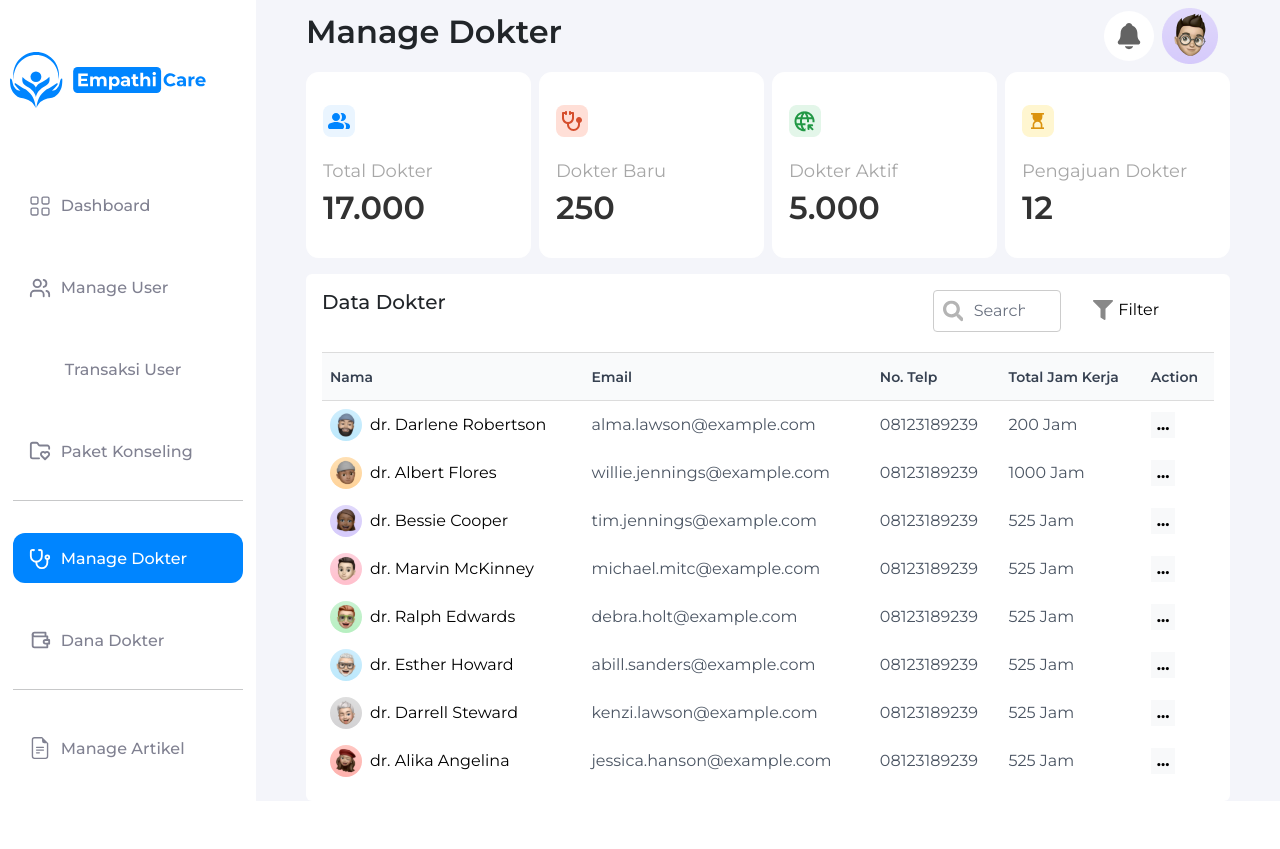
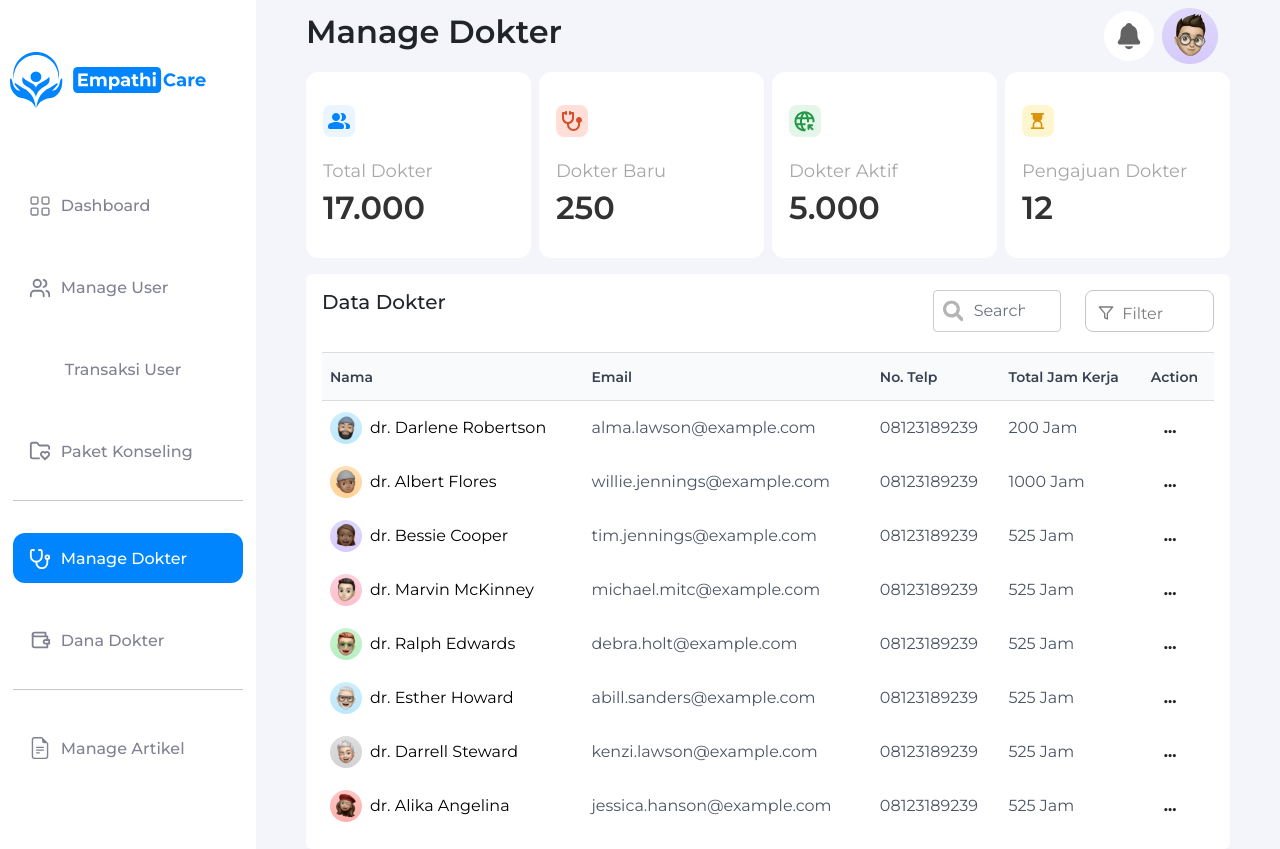
Before and after one commit to Capstone-Mental-Health-Care-Group-6/frontent-dekstop-admin, a React (Vite) app: page /admin-manage-dokter in a window 1280 px wide. Before the commit the page ends 801 px from the top, so only its background shows below. Built offline with nearby package versions, Linux system fonts and the light colour scheme; some icons are missing.

Commit message:
update manage dokter

```diff
--- a/src/components/DataDokter/dataDokter.js
+++ b/src/components/DataDokter/dataDokter.js
@@ -20,9 +20,12 @@ export const dataDokter = [
     action: "...",
     job: "Psikologi Klinis",
     nik: "364723648632647",
-    gender:"Perempuan",
-    birth:"31 Desember 2023",
-    hometown: "Surabaya"
+    gender: "Perempuan",
+    birth: "31 Desember 2023",
+    hometown: "Surabaya",
+    university: "Universitas Indonesia",
+    departement: "S1 - Psikologi",
+    period: "2020-2024",
   },
   {
     id: 2,
@@ -34,9 +37,12 @@ export const dataDokter = [
     action: "...",
     job: "Psikologi Klinis",
     nik: "274763287647326",
-    gender:"Laki-laki",
-    birth:"31 Desember 2023",
-    hometown: "Surabaya"
+    gender: "Laki-laki",
+    birth: "31 Desember 2023",
+    hometown: "Surabaya",
+    university: "Universitas Indonesia",
+    departement: "S1 - Psikologi",
+    period: "2020-2024",
   },
   {
     id: 3,
@@ -48,9 +54,12 @@ export const dataDokter = [
     action: "...",
     job: "Psikologi Klinis",
     nik: "3479382798372499",
-    gender:"Wanita",
-    birth:"31 Desember 2023",
-    hometown: "Surabaya"
+    gender: "Wanita",
+    birth: "31 Desember 2023",
+    hometown: "Surabaya",
+    university: "Universitas Indonesia",
+    departement: "S1 - Psikologi",
+    period: "2020-2024",
   },
   {
     id: 4,
@@ -62,10 +71,12 @@ export const dataDokter = [
     action: "...",
     job: "Psikologi Klinis",
     nik: "394763274893274",
-    gender:"Laki-laki",
-    birth:"31 Desember 2023",
-    hometown: "Surabaya"
-
+    gender: "Laki-laki",
+    birth: "31 Desember 2023",
+    hometown: "Surabaya",
+    university: "Universitas Indonesia",
+    departement: "S1 - Psikologi",
+    period: "2020-2024",
   },
   {
     id: 5,
@@ -77,9 +88,12 @@ export const dataDokter = [
     action: "...",
     job: "Psikologi Klinis",
     nik: "847587236497334",
-    gender:"Laki-laki",
-    birth:"31 Desember 2023",
-    hometown: "Surabaya"
+    gender: "Laki-laki",
+    birth: "31 Desember 2023",
+    hometown: "Surabaya",
+    university: "Universitas Indonesia",
+    departement: "S1 - Psikologi",
+    period: "2020-2024",
   },
   {
     id: 6,
@@ -91,9 +105,12 @@ export const dataDokter = [
     action: "...",
     job: "Psikologi Klinis",
     nik: "374589237489732",
-    gender:"Laki-laki",
-    birth:"31 Desember 2023",
-    hometown: "Surabaya"
+    gender: "Laki-laki",
+    birth: "31 Desember 2023",
+    hometown: "Surabaya",
+    university: "Universitas Indonesia",
+    departement: "S1 - Psikologi",
+    period: "2020-2024",
   },
   {
     id: 7,
@@ -105,9 +122,12 @@ export const dataDokter = [
     action: "...",
     job: "Psikologi Klinis",
     nik: "754832768773298",
-    gender:"Laki-laki",
-    birth:"31 Desember 2023",
-    hometown: "Surabaya"
+    gender: "Laki-laki",
+    birth: "31 Desember 2023",
+    hometown: "Surabaya",
+    university: "Universitas Indonesia",
+    departement: "S1 - Psikologi",
+    period: "2020-2024",
   },
   {
     id: 8,
@@ -119,9 +139,12 @@ export const dataDokter = [
     action: "...",
     job: "Psikologi Klinis",
     nik: "384932840982394",
-    gender:"Perempuan",
-    birth:"31 Desember 2023",
-    hometown: "Surabaya"
+    gender: "Perempuan",
+    birth: "31 Desember 2023",
+    hometown: "Surabaya",
+    university: "Universitas Indonesia",
+    departement: "S1 - Psikologi",
+    period: "2020-2024",
   },
 ];
 
--- a/src/components/Fragments/dokterTable/DokterTable.jsx
+++ b/src/components/Fragments/dokterTable/DokterTable.jsx
@@ -5,7 +5,7 @@ import { Dialog } from "primereact/dialog";
 import "./DokterTable.style.css";
 import { NonAktifkanAkun, DetailAkun } from "../../../../image";
 import { Link, useNavigate } from "react-router-dom";
-import { dataDokter } from "../../../components/DataDokter/dataDokter";
+import { dataDokter } from "../../DataDokter/dataDokter";
 
 const DokterTable = ({ data, id }) => {
   const dokter = dataDokter.find((dokter) => dokter.id === parseInt(id));
@@ -67,6 +67,20 @@ const DokterTable = ({ data, id }) => {
     setShowConfirmation(false);
   };
 
+  const actionItems = [
+    { icon: DetailAkun, label: "Lihat detail akun", action: "view" },
+    { icon: NonAktifkanAkun, label: "Non aktifkan akun", action: "deactivate" },
+  ];
+
+  // const filteredData = data.filter((user) => {
+  //   return (
+  //     user.userName.toLowerCase().includes(searchValue.toLowerCase()) ||
+  //     user.email.toLowerCase().includes(searchValue.toLowerCase()) ||
+  //     user.telephone.toLowerCase().includes(searchValue.toLowerCase()) ||
+  //     user.statusAkun.toLowerCase().includes(searchValue.toLowerCase())
+  //   );
+  // });
+
   const dialogFooter = (
     <div className="dialog-footer">
       <button
@@ -91,6 +105,7 @@ const DokterTable = ({ data, id }) => {
     <div className="p-mt-4">
       <DataTable
         value={data}
+        // value={filteredData}
         className="p-datatable-sm"
         rowClassName="table-row-height"
         onSelect={navigation("/")}
@@ -116,7 +131,7 @@ const DokterTable = ({ data, id }) => {
           headerClassName="table-header-border"
         />
 
-        <Column
+        {/* <Column
           body={(rowData) => (
             <button
               className="border-0 bg-light fw-bold"
@@ -124,6 +139,45 @@ const DokterTable = ({ data, id }) => {
             >
               ...
             </button>
+          )}
+          header="Action"
+          headerClassName="table-header-border"
+        /> */}
+        <Column
+          body={(rowData) => (
+            <div className="dropdown">
+              <button
+                className="btn"
+                type="button"
+                id={`dropdownMenuButton-${rowData.id}`}
+                data-bs-toggle="dropdown"
+                aria-expanded="false"
+              >
+                <span className="action-symbol fw-bold">...</span>
+              </button>
+              <ul
+                className="dropdown-menu"
+                aria-labelledby={`dropdownMenuButton-${rowData.id}`}
+              >
+                {actionItems.map((item, index) => (
+                  <li key={index}>
+                    <button
+                      className="dropdown-item"
+                      onClick={() =>
+                        handleActionSelection(item.action, rowData)
+                      }
+                    >
+                      <img
+                        src={item.icon}
+                        alt={item.label}
+                        className="icon-before-label me-2"
+                      />{" "}
+                      {item.label}
+                    </button>
+                  </li>
+                ))}
+              </ul>
+            </div>
           )}
           header="Action"
           headerClassName="table-header-border"
--- a/src/pages/DetailAkunDokter/InformasiDokter/informasiDokter.jsx
+++ b/src/pages/DetailAkunDokter/InformasiDokter/informasiDokter.jsx
@@ -15,7 +15,7 @@ const DetailAkunDokter = () => {
       <Layouts titlePage={"Detail Akun Dokter"}>
         <LayoutDetailDokter>
           <DetailDokterCard>
-            <div className="">
+            <div className="d-flex flex-column gap-3">
               <div className="title-card">
                 <p>Informasi Umum</p>
               </div>
@@ -58,7 +58,33 @@ const DetailAkunDokter = () => {
                   </div>
                 </div>
               </div>
-              <div></div>
+
+              <div class="sb sb-5">
+                <hr class="section-break-5" />
+              </div>
+
+              <div className="title-card">
+                <div>
+                  <p>Informasi Akademik</p>
+                </div>
+              </div>
+
+              <div>
+                <div className="informasi-umum1 d-flex flex-column gap-3">
+                  <div className="">
+                    Nama Universitas <br />
+                    <span className="fw-semibold">{dokter.university}</span>
+                  </div>
+                  <div className="">
+                    Jurusan <br />
+                    <span className="fw-semibold">{dokter.departement}</span>
+                  </div>
+                  <div className="">
+                    Periode <br />
+                    <span className="fw-semibold">{dokter.period}</span>
+                  </div>
+                </div>
+              </div>
             </div>
           </DetailDokterCard>
         </LayoutDetailDokter>
--- a/src/pages/ManageDokter/ManageDokter.jsx
+++ b/src/pages/ManageDokter/ManageDokter.jsx
@@ -1,4 +1,4 @@
-import React from "react";
+import React, { useState } from "react";
 import Layouts from "../../Layouts/Layouts";
 import Card from "../../components/Fragments/card/Card";
 import "./ManageDokter.styles.css";
@@ -12,8 +12,16 @@ import Search from "../../components/Elements/SearchManageUser/SearchManageUser"
 import Filter from "../../components/Elements/FilterManageUser/FilterManageUser";
 import DokterTable from "../../components/Fragments/dokterTable/DokterTable";
 import { dataDokter } from "../../components/DataDokter/dataDokter";
+import FilterList from "../../components/Fragments/filter-list/FilterList";
+import { LuFilter } from "react-icons/lu";
 
 const ManageDokter = () => {
+  const [searchValue, setSearchValue] = useState("");
+
+  const handleSearchChange = (event) => {
+    setSearchValue(event.target.value); // Fungsi untuk menangani perubahan input pencarian
+  };
+
   return (
     <>
       <Layouts titlePage={"Manage Dokter"}>
@@ -51,13 +59,50 @@ const ManageDokter = () => {
                   <h4>Data Dokter</h4>
                 </div>
                 <div className="col-md-2">
-                  <Search size={20} placeholder={"Search"} />
+                  <Search
+                    size={20}
+                    placeholder={"Search"}
+                    value={searchValue}
+                    onChange={handleSearchChange}
+                  />{" "}
+                  {/* Menggunakan nilai pencarian dan fungsi onChange */}
                 </div>
                 <div className="col-md-2">
-                  <Filter size={20} placeholder={"Filter"} />
+                  <div className="btn-group">
+                    <button
+                      type="button"
+                      className="btn border-secondary-subtle"
+                      data-bs-toggle="dropdown"
+                    >
+                      <LuFilter className="icon-filter" />
+                      <p>Filter</p>
+                    </button>
+                    <ul className="dropdown-menu">
+                      <div className="d-flex justify-content-between fw-semibold p-3">
+                        <span>Filter</span>
+                        <span className="text-primary">Reset</span>
+                      </div>
+                      <span className="p-3 fw-medium">Status Akun : </span>
+                      <FilterList title={"Aktif"} type={"checkbox"} />
+                      <FilterList title={"Non Aktif"} type={"checkbox"} />
+                      <li>
+                        <hr className="dropdown-divider" />
+                      </li>
+                      <span className="p-3 fw-medium">Paket : </span>
+                      <FilterList
+                        title={"Konseling Instan"}
+                        type={"checkbox"}
+                      />
+                      <FilterList
+                        title={"Konseling Premium"}
+                        type={"checkbox"}
+                      />
+                      <FilterList title={"Non Aktif"} type={"checkbox"} />
+                    </ul>
+                  </div>
                 </div>
               </div>
-              <DokterTable data={dataDokter} />
+              <DokterTable data={dataDokter} searchValue={searchValue} />
             </div>
           </div>
         </section>
```
Also changed, not shown: src/components/Fragments/userTable/UserTable.jsx (+130 -40 lines), src/pages/ManageUser/ManageUser.jsx (+26 -18 lines).
